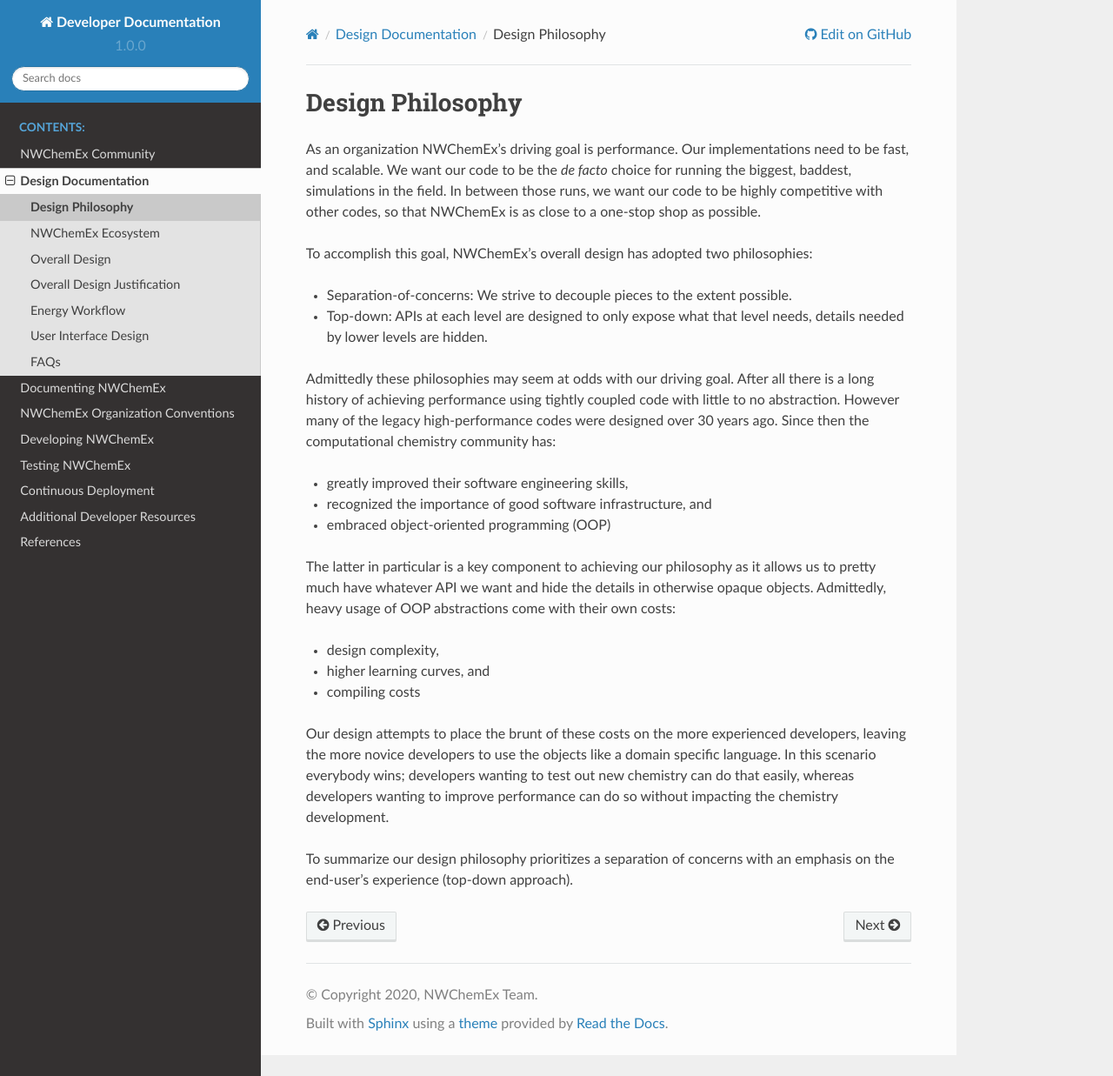
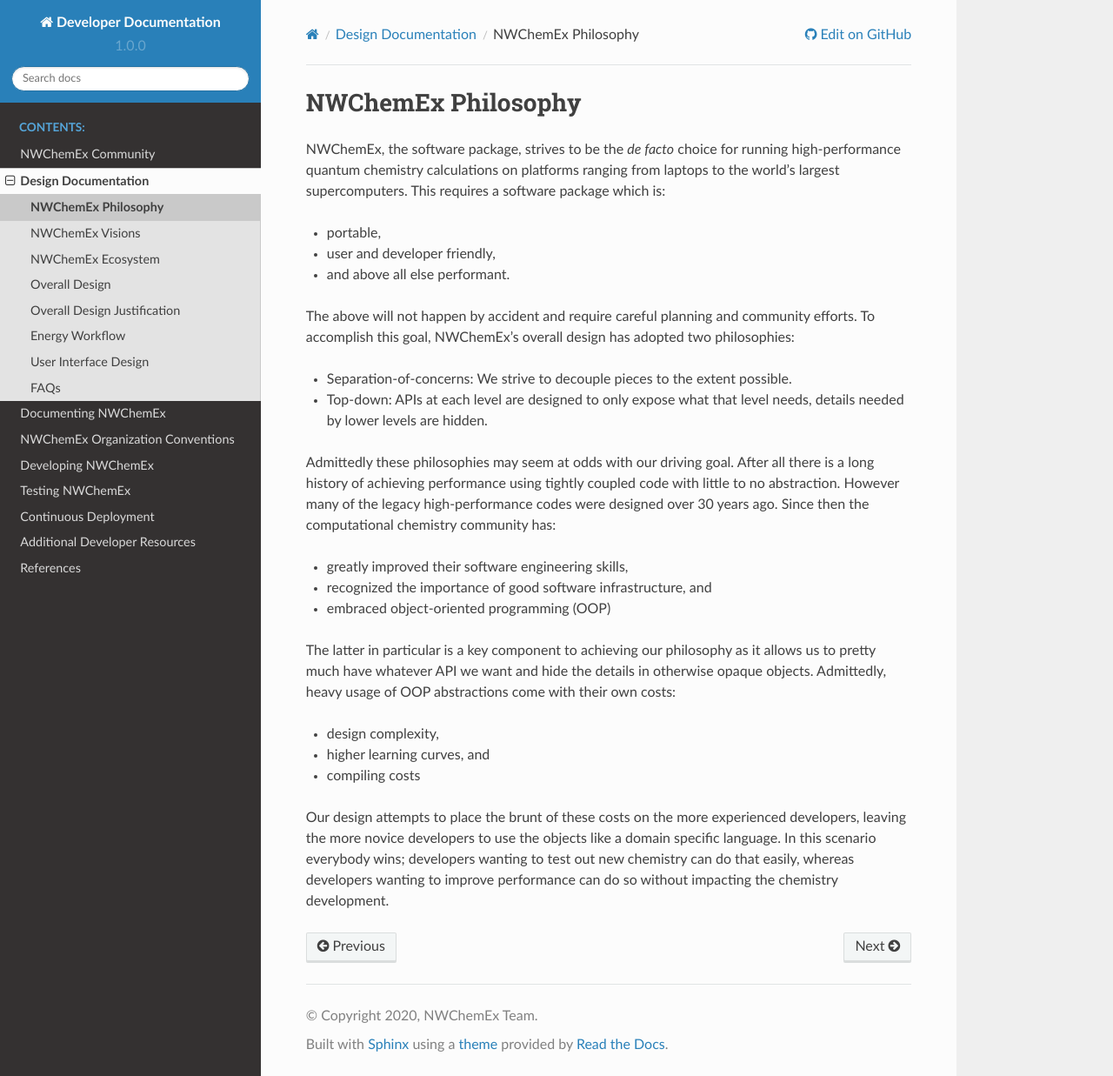
Before and after one commit to NWChemEx/.github, a Sphinx documentation site: the page built from docs/source/design/philosophy.rst, in a window 1280 px wide and 1237 px high. Shown: the whole window at 87% size. Built offline with Sphinx 7.4.7 and the Read the Docs theme 2.0.0, drawn with Linux system fonts in a browser that asks for light colours.

Commit message:
Vision for 1.0 (#140)
* straw man for 1.0

* backup [skip ci]

* 1.0 vision

* revert PR template

```diff
--- a/docs/source/design/index.rst
+++ b/docs/source/design/index.rst
@@ -15,6 +15,7 @@
    :caption: Contents:
 
    philosophy
+   vision
    nwx_ecosystem
    overall_design
    overall_justifications/index
--- a/docs/source/design/philosophy.rst
+++ b/docs/source/design/philosophy.rst
@@ -1,14 +1,21 @@
-#################
-Design Philosophy
-#################
+.. _philosophy:
 
-As an organization NWChemEx's driving goal is performance. Our implementations
-need to be fast, and scalable. We want our code to be the *de facto* choice for
-running the biggest, baddest, simulations in the field. In between those runs,
-we want our code to be highly competitive with other codes, so that NWChemEx is
-as close to a one-stop shop as possible.
+###################
+NWChemEx Philosophy
+###################
 
-To accomplish this goal, NWChemEx's overall design has adopted two philosophies:
+NWChemEx, the software package, strives to be the *de facto* choice for running
+high-performance quantum chemistry calculations on platforms ranging from
+laptops to the world's largest supercomputers. This requires a software package
+which is:
+
+- portable,
+- user and developer friendly,
+- and above all else performant.
+
+The above will not happen by accident and require careful planning and community
+efforts. To accomplish this goal, NWChemEx's overall design has adopted two
+philosophies:
 
 - Separation-of-concerns: We strive to decouple pieces to the extent possible.
 - Top-down: APIs at each level are designed to only expose what that level
@@ -38,6 +45,3 @@
 specific language. In this scenario everybody wins; developers wanting to test
 out new chemistry can do that easily, whereas developers wanting to improve
 performance can do so without impacting the chemistry development.
-
-To summarize our design philosophy prioritizes a separation of concerns with an
-emphasis on the end-user's experience (top-down approach).
```
Also changed, not shown: docs/source/design/vision.rst (added, +63 -0 lines), .github/pull_request_template.md.
